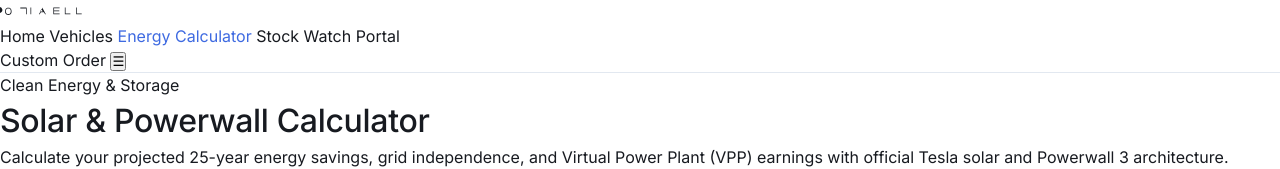
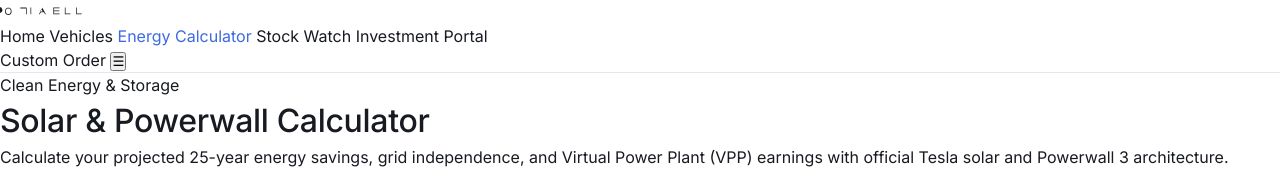
Before and after one commit to elonwilliammusk426-arch/carele, a website: page calculator.html in a window 1280 px wide. Shown: the top 169 px of the page. Drawn offline with Linux system fonts and the light colour scheme.

Commit message:
Ensure investment.html page and navigation links are fully included and synchronized

```diff
--- a/calculator.html
+++ b/calculator.html
@@ -22,6 +22,7 @@
                 <a href="categories">Vehicles</a>
                 <a href="calculator" class="active" style="color:#3e6ae1;">Energy Calculator</a>
                 <a href="stock-watch">Stock Watch</a>
+                <a href="investment">Investment</a>
                 <a href="dashboard">Portal</a>
             </div>
             <div class="nav-actions flex items-center gap-4">
```
